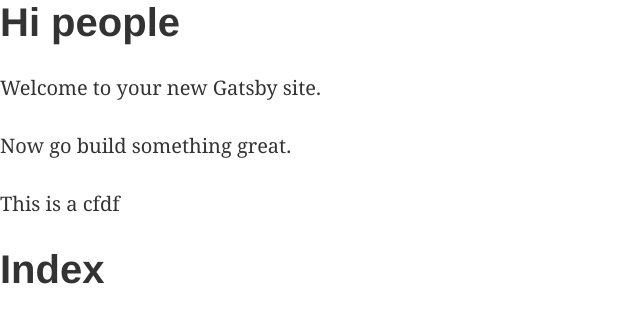
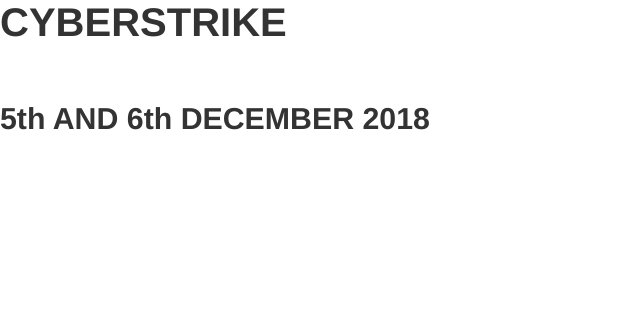
Before and after one commit to itsmehul/cyberstrike, a Gatsby site: page /hmpage in a window 1280 px wide. Shown: the whole page, without its empty margins (0-640 px from the left). Built offline with nearby package versions, Linux system fonts and the light colour scheme; Gatsby itself is replaced by a stand-in of ours; some packages are replaced by stand-ins of ours.

Commit message:
just another commit

```diff
--- a/src/pages/hmpage.js
+++ b/src/pages/hmpage.js
@@ -3,12 +3,9 @@ import Link from 'gatsby-link'
 
 const hmPage = ({ data }) => (
   <div>
-    <h1>Hi people</h1>
-    <p>Welcome to your new Gatsby site.</p>
-    <p>Now go build something great.</p>
-    <p>This is a cfdf </p>
-
-    <h1>Index</h1>
+    <h1>CYBERSTRIKE</h1>
+    <br/>
+    <h2>5th AND 6th DECEMBER 2018</h2>
 
   </div>
 )
```
Also changed, not shown: 1 other file.
